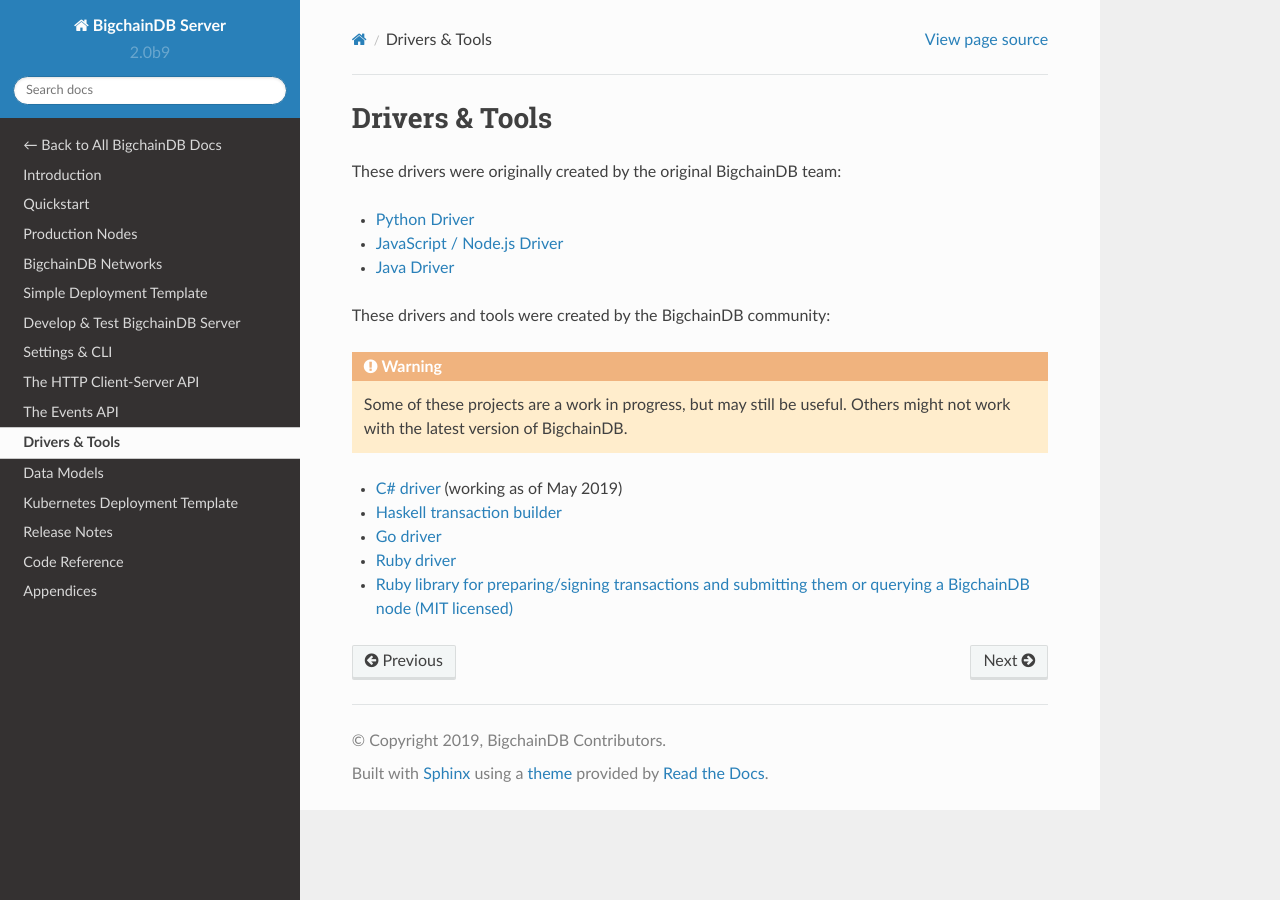
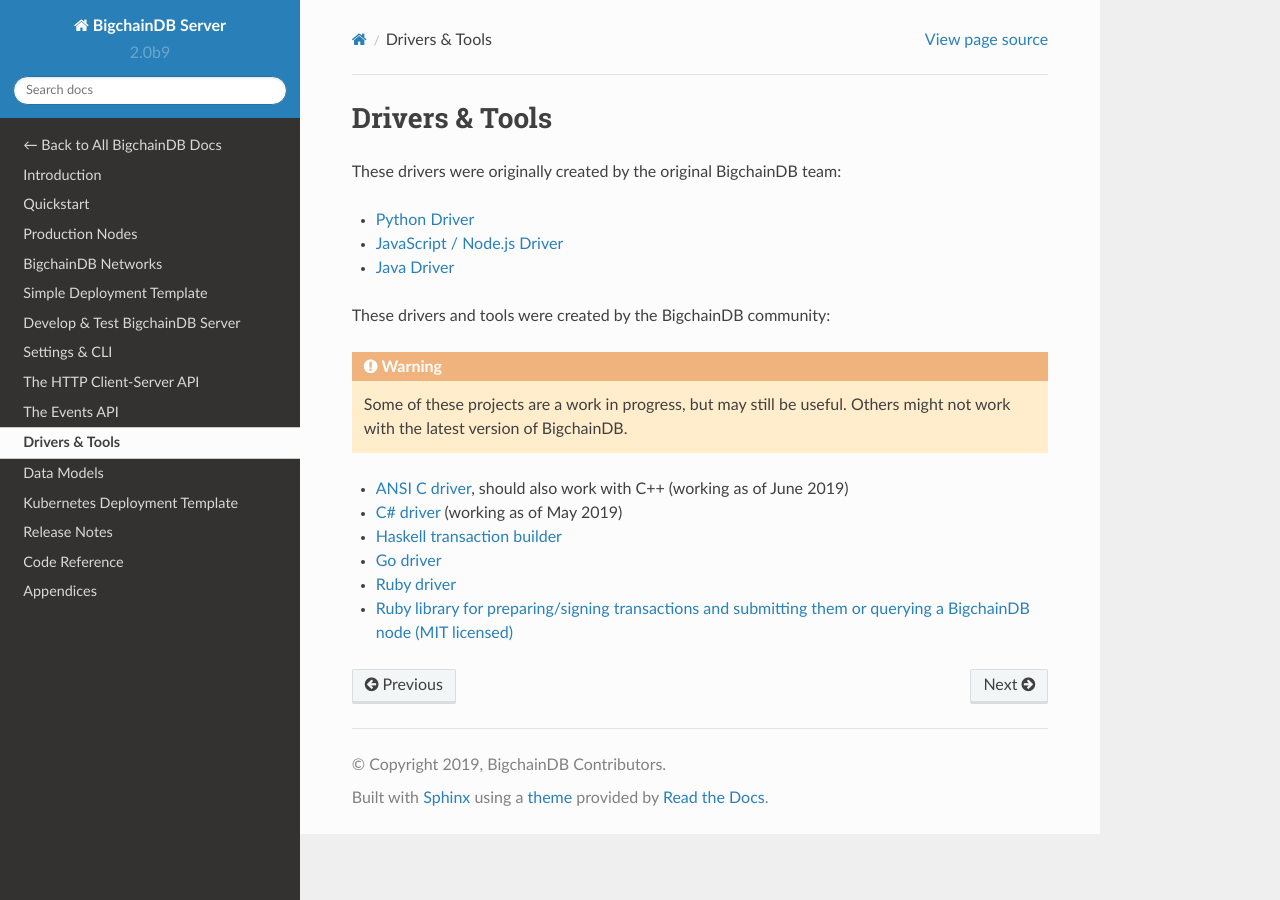
Before and after one commit to thematerials-network/bigchaindb-node, a Sphinx documentation site: the page built from bigchaindb/docs/server/source/drivers-clients/index.rst, in a window 1280 px wide. Built offline with Sphinx 7.4.7 and the Read the Docs theme 2.0.0, drawn with Linux system fonts in a browser that asks for light colours.

Commit message:
Add a docs link to the ANSI C driver (#2650)
Signed-off-by: Troy McConaghy <troy@bigchaindb.com>

```diff
--- a/bigchaindb/docs/server/source/drivers-clients/index.rst
+++ b/bigchaindb/docs/server/source/drivers-clients/index.rst
@@ -20,6 +20,7 @@ These drivers and tools were created by the BigchainDB community:
    but may still be useful.
    Others might not work with the latest version of BigchainDB.
 
+* `ANSI C driver <https://github.com/RiddleAndCode/bigchaindb-c-driver>`_, should also work with C++ (working as of June 2019)
 * `C# driver <https://github.com/Omnibasis/bigchaindb-csharp-driver>`_ (working as of May 2019)
 * `Haskell transaction builder <https://github.com/bigchaindb/bigchaindb-hs>`_
 * `Go driver <https://github.com/zbo14/envoke/blob/master/bigchain/bigchain.go>`_
```
